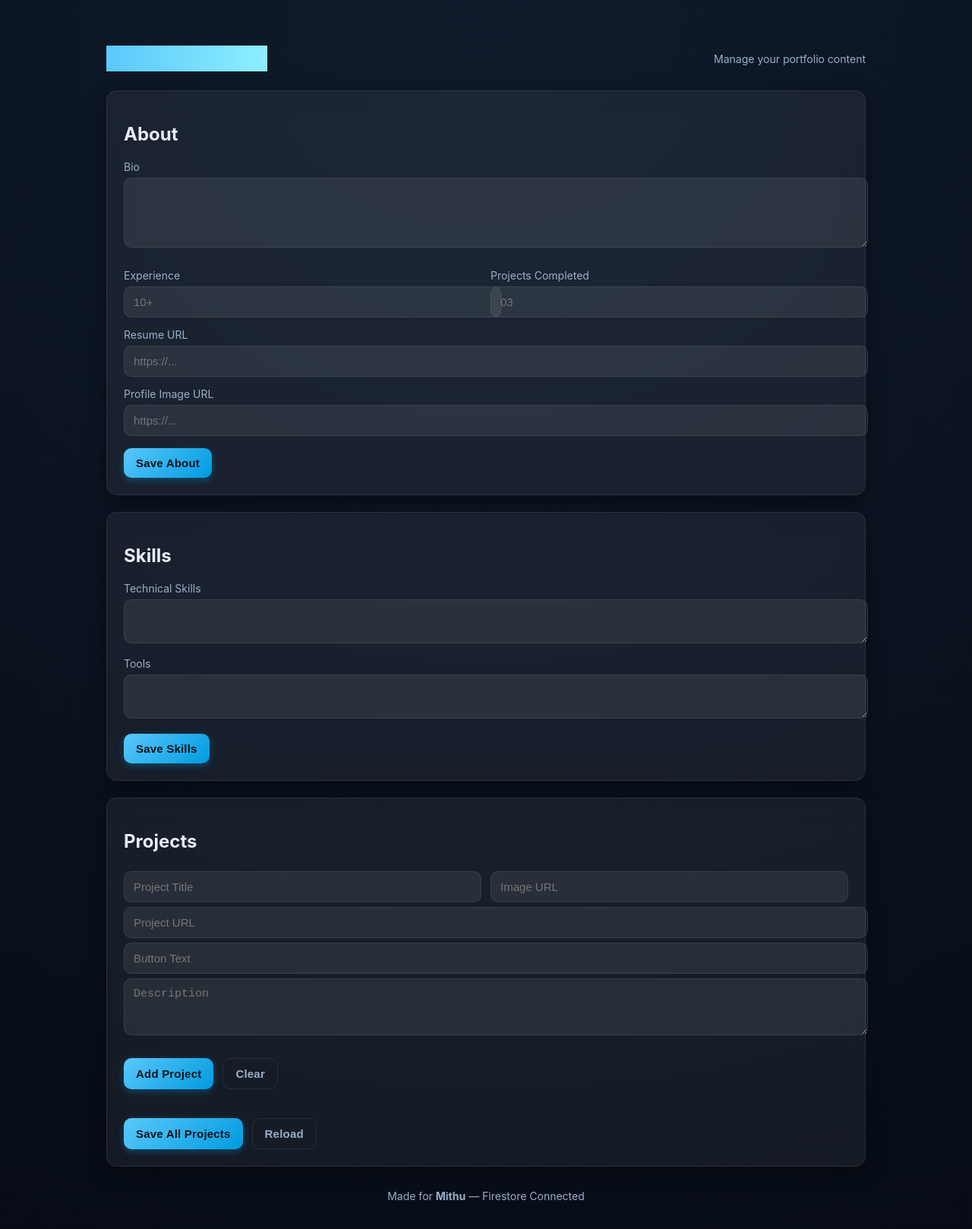
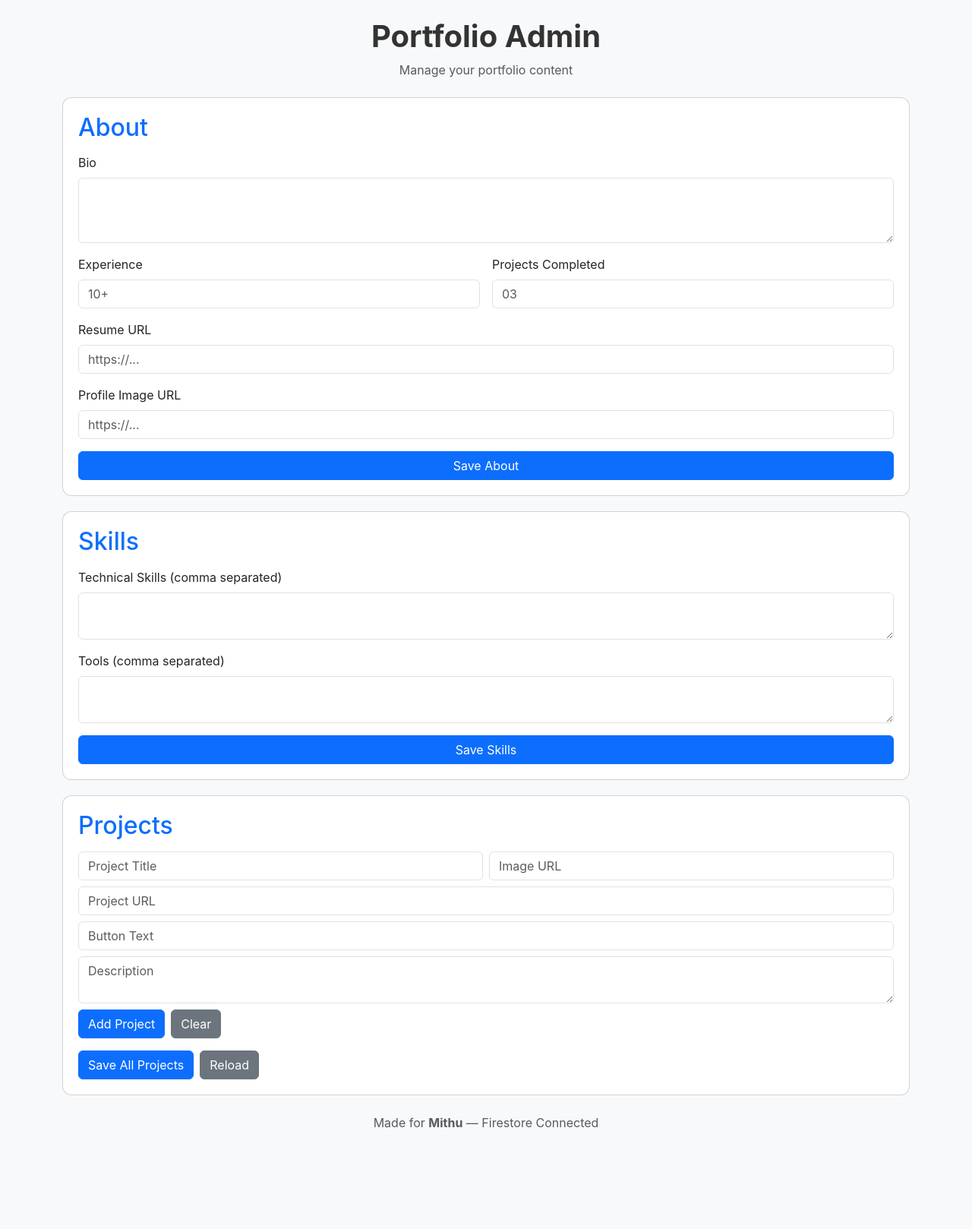
Before and after one commit to MITHU-SAJU/portfolio-update, a plain HTML site: page index.html in a window 1280 px wide. Shown: the whole page at 76% size. After the commit the page ends 1514 px from the top, so only its background shows below. Drawn offline with nearby package versions, Linux system fonts and the light colour scheme; no server answers.

Commit message:
first commit

```diff
--- a/index.html
+++ b/index.html
@@ -2,287 +2,131 @@
 <html lang="en">
 
 <head>
-    <meta charset="utf-8" />
+    <meta charset="UTF-8">
     <title>Portfolio Admin Panel</title>
-    <meta name="viewport" content="width=device-width,initial-scale=1" />
-
+    <meta name="viewport" content="width=device-width, initial-scale=1">
+    <!-- Bootstrap CSS -->
+    <link href="https://cdn.jsdelivr.net/npm/bootstrap@5.3.2/dist/css/bootstrap.min.css" rel="stylesheet">
     <style>
-        /* ================= ROOT VARIABLES ================= */
-        :root {
-            --bg: #0d1117;
-            --card: rgba(255, 255, 255, 0.06);
-            --border: rgba(255, 255, 255, 0.08);
-            --muted: #9baec8;
-            --text: #e6eef6;
-            --accent: #5ac8fa;
-            --accent-dark: #009be0;
-            --radius: 14px;
-            --shadow: 0 8px 25px rgba(0, 0, 0, 0.35);
-            font-family: Inter, system-ui;
+        body {
+            background: #f8f9fa;
+            color: #333;
+            font-family: Inter, system-ui, sans-serif;
         }
 
-        /* ================= BODY ================= */
-        body {
-            margin: 0;
-            background: radial-gradient(circle at top, #0f1a2b, #070c16);
-            color: var(--text);
+        .card {
+            border-radius: 12px;
+            padding: 20px;
+            margin-bottom: 20px;
         }
 
-        .wrap {
-            max-width: 1000px;
-            margin: 40px auto;
-            padding: 20px;
+        .card h2 {
+            color: #0d6efd;
+            margin-bottom: 15px;
         }
 
-        /* ================= HEADER ================= */
-        header {
-            display: flex;
-            align-items: center;
-            justify-content: space-between;
-            margin-bottom: 25px;
-        }
-
-        header h1 {
-            font-size: 28px;
-            margin: 0;
-            background: linear-gradient(90deg, var(--accent), #8defff);
-            color: transparent;
-            font-weight: 700;
-        }
-
-        .tagline {
-            color: var(--muted);
-            font-size: 14px;
-        }
-
-        /* ================= CARD ================= */
-        .card {
-            background: var(--card);
-            border: 1px solid var(--border);
-            border-radius: var(--radius);
-            padding: 22px;
-            margin-top: 22px;
-            box-shadow: var(--shadow);
-            backdrop-filter: blur(18px);
-            transition: 0.25s ease;
-        }
-
-        .card:hover {
-            border-color: rgba(255, 255, 255, 0.15);
-            transform: translateY(-3px);
-        }
-
-        /* ================= LABELS & INPUTS ================= */
-        label {
-            display: block;
-            color: var(--muted);
-            font-size: 14px;
-            margin-top: 14px;
-        }
-
-        input,
-        textarea {
-            width: 100%;
-            padding: 11px 12px;
+        .projects-list .project-item {
+            background: #e9ecef;
             border-radius: 10px;
-            background: rgba(255, 255, 255, 0.08);
-            border: 1px solid var(--border);
-            color: var(--text);
-            margin-top: 6px;
-            font-size: 15px;
-            transition: 0.2s;
-        }
-
-        input:focus,
-        textarea:focus {
-            border-color: var(--accent);
-            outline: none;
-            background: rgba(255, 255, 255, 0.12);
-        }
-
-        textarea {
-            resize: vertical;
-        }
-
-        .row {
-            display: flex;
-            gap: 12px;
-            margin-top: 10px;
-        }
-
-        .col {
-            flex: 1;
-        }
-
-        /* ================= BUTTONS ================= */
-        .btn {
-            background: linear-gradient(135deg, var(--accent), var(--accent-dark));
-            padding: 11px 16px;
-            border-radius: 10px;
-            border: none;
-            color: #041219;
-            font-weight: 700;
-            cursor: pointer;
-            margin-top: 16px;
-            font-size: 15px;
-            letter-spacing: 0.2px;
-            transition: 0.25s ease;
-            box-shadow: 0 3px 10px rgba(0, 174, 255, 0.3);
-        }
-
-        .btn:hover {
-            transform: scale(1.05);
-            box-shadow: 0 6px 14px rgba(0, 174, 255, 0.45);
-        }
-
-        .secondary {
-            background: transparent;
-            border: 1px solid var(--border);
-            color: var(--muted);
-            box-shadow: none;
-        }
-
-        .secondary:hover {
-            background: rgba(255, 255, 255, 0.1);
-        }
-
-        /* ================= PROJECT LIST ================= */
-        .projects-list {
-            margin-top: 12px;
-            display: flex;
-            flex-direction: column;
-            gap: 12px;
-        }
-
-        .project-item {
-            background: rgba(255, 255, 255, 0.05);
-            border: 1px solid var(--border);
-            padding: 14px;
-            border-radius: 10px;
-            display: grid;
-            grid-template-columns: 1fr auto;
-            gap: 14px;
-            transition: 0.25s;
-        }
-
-        .project-item:hover {
-            border-color: var(--accent);
-        }
-
-        .actions {
-            display: flex;
-            flex-direction: column;
-            gap: 8px;
-        }
-
-        .note {
-            font-size: 14px;
-            color: var(--muted);
-            margin-top: 10px;
-        }
-
-        /* ================= FOOTER ================= */
-        footer {
-            margin-top: 30px;
-            color: var(--muted);
-            font-size: 14px;
-            text-align: center;
-        }
-
-        @media (max-width:720px) {
-            .row {
-                flex-direction: column;
-            }
+            padding: 12px;
+            margin-bottom: 10px;
         }
     </style>
 </head>
 
 <body>
-    <div class="wrap">
-        <header>
-            <h1>Portfolio Admin</h1>
-            <div class="tagline">Manage your portfolio content</div>
+    <div class="container py-4">
+
+        <header class="mb-4 text-center">
+            <h1 class="fw-bold">Portfolio Admin</h1>
+            <p class="text-muted">Manage your portfolio content</p>
         </header>
 
-        <!-- ABOUT CARD -->
-        <section class="card">
+        <!-- ABOUT FORM -->
+        <form id="aboutForm">
+            <div class="card">
                 <h2>About</h2>
-
-            <label>Bio</label>
-            <textarea id="aboutBio" rows="4"></textarea>
-
-            <div class="row">
+                <div class="mb-3">
+                    <label for="aboutBio" class="form-label">Bio</label>
+                    <textarea id="aboutBio" rows="3" class="form-control"></textarea>
+                </div>
+                <div class="row g-3 mb-3">
                     <div class="col">
-                    <label>Experience</label>
-                    <input id="aboutExp" placeholder="10+" />
+                        <label for="aboutExp" class="form-label">Experience</label>
+                        <input type="text" id="aboutExp" class="form-control" placeholder="10+">
                     </div>
                     <div class="col">
-                    <label>Projects Completed</label>
-                    <input id="aboutProjects" placeholder="03" />
+                        <label for="aboutProjects" class="form-label">Projects Completed</label>
+                        <input type="text" id="aboutProjects" class="form-control" placeholder="03">
                     </div>
                 </div>
+                <div class="mb-3">
+                    <label for="resumeUrl" class="form-label">Resume URL</label>
+                    <input type="text" id="resumeUrl" class="form-control" placeholder="https://...">
+                </div>
+                <div class="mb-3">
+                    <label for="aboutImg" class="form-label">Profile Image URL</label>
+                    <input type="text" id="aboutImg" class="form-control" placeholder="https://...">
+                </div>
+                <button type="submit" class="btn btn-primary">Save About</button>
+            </div>
+        </form>
 
-            <label>Resume URL</label>
-            <input id="resumeUrl" placeholder="https://..." />
+        <!-- SKILLS FORM -->
+        <form id="skillsForm">
+            <div class="card">
+                <h2>Skills</h2>
+                <div class="mb-3">
+                    <label for="technicalSkills" class="form-label">Technical Skills (comma separated)</label>
+                    <textarea id="technicalSkills" rows="2" class="form-control"></textarea>
+                </div>
+                <div class="mb-3">
+                    <label for="toolSkills" class="form-label">Tools (comma separated)</label>
+                    <textarea id="toolSkills" rows="2" class="form-control"></textarea>
+                </div>
+                <button type="submit" class="btn btn-primary">Save Skills</button>
+            </div>
+        </form>
 
-            <label>Profile Image URL</label>
-            <input id="aboutImg" placeholder="https://..." />
+        <!-- PROJECTS FORM -->
+        <form id="projectsForm">
+            <div class="card">
+                <h2>Projects</h2>
+                <div class="row g-2 mb-2">
+                    <div class="col-md-6">
+                        <input id="projTitle" class="form-control" placeholder="Project Title">
+                    </div>
+                    <div class="col-md-6">
+                        <input id="projImg" class="form-control" placeholder="Image URL">
+                    </div>
+                </div>
+                <div class="mb-2">
+                    <input id="projLink" class="form-control mb-2" placeholder="Project URL">
+                    <input id="projBtnText" class="form-control mb-2" placeholder="Button Text">
+                    <textarea id="projDesc" rows="2" class="form-control" placeholder="Description"></textarea>
+                </div>
+                <div class="d-flex gap-2 mb-2 flex-wrap">
+                    <button type="button" class="btn btn-primary" onclick="addProjectToList()">Add Project</button>
+                    <button type="button" class="btn btn-secondary" onclick="clearProjectInputs()">Clear</button>
+                </div>
+                <div id="projectsList" class="projects-list"></div>
+                <div class="d-flex gap-2 mt-2 flex-wrap">
+                    <button type="submit" class="btn btn-primary">Save All Projects</button>
+                    <button type="button" class="btn btn-secondary" onclick="loadProjectsForEdit()">Reload</button>
+                </div>
+            </div>
+        </form>
 
-            <button class="btn" onclick="updateAbout()">Save About</button>
-        </section>
-
-        <!-- SKILLS CARD -->
-        <section class="card">
-            <h2>Skills</h2>
-
-            <label>Technical Skills</label>
-            <textarea id="technicalSkills" rows="2"></textarea>
-
-            <label>Tools</label>
-            <textarea id="toolSkills" rows="2"></textarea>
-
-            <button class="btn" onclick="updateSkills()">Save Skills</button>
-        </section>
-
-        <!-- PROJECT CARD -->
-        <section class="card">
-            <h2>Projects</h2>
-
-            <div class="row">
-                <input id="projTitle" placeholder="Project Title" />
-                <input id="projImg" placeholder="Image URL" />
-            </div>
-
-            <input id="projLink" placeholder="Project URL" />
-            <input id="projBtnText" placeholder="Button Text" />
-            <textarea id="projDesc" rows="3" placeholder="Description"></textarea>
-
-            <div class="row">
-                <button class="btn" onclick="addProjectToList()">Add Project</button>
-                <button class="btn secondary" onclick="clearProjectInputs()">Clear</button>
-            </div>
-
-            <div id="projectsList" class="projects-list"></div>
-
-            <div class="row" style="margin-top:10px">
-                <button class="btn" onclick="saveAllProjects()">Save All Projects</button>
-                <button class="btn secondary" onclick="loadProjectsForEdit()">Reload</button>
-            </div>
-        </section>
-
-        <footer>
+        <footer class="text-center mt-4 text-muted">
             Made for <strong>Mithu</strong> — Firestore Connected
         </footer>
     </div>
 
+    <!-- Firebase + JS -->
     <script type="module">
-        // ---------- IMPORTS ----------
         import { initializeApp } from "https://www.gstatic.com/firebasejs/10.8.0/firebase-app.js";
-    import {
-      getFirestore, doc, getDoc, setDoc
-    } from "https://www.gstatic.com/firebasejs/10.8.0/firebase-firestore.js";
+  import { getFirestore, doc, getDoc, setDoc } from "https://www.gstatic.com/firebasejs/10.8.0/firebase-firestore.js";
 
-    // ---------- FIREBASE CONFIG (keep your config) ----------
   const firebaseConfig = {
     apiKey: "AIzaSyDLPUtK-NGtlOQUdS_Fe19NqcRiz3eFeCk",
     authDomain: "portfolio-update-cc2b4.firebaseapp.com",
@@ -292,18 +136,14 @@
   const app = initializeApp(firebaseConfig);
   const db = getFirestore(app);
 
-    // ---------- Local state for projects editing ----------
+  const $ = id => document.getElementById(id);
   let projectsBuffer = [];
 
-    // ---------- UTIL ----------
-    const $ = id => document.getElementById(id);
-
-    // ---------- LOAD existing about/skills/projects to prefill ----------
-    async function loadAllPrefill(){
-      // ABOUT
+  // ------------------ LOAD DATA ------------------
+  async function loadAllPrefill() {
     try {
       const aboutSnap = await getDoc(doc(db, "portfolio", "about"));
-        if (aboutSnap.exists()){
+      if (aboutSnap.exists()) {
         const d = aboutSnap.data();
         $("aboutBio").value = d.bio || "";
         $("aboutExp").value = d.experience || "";
@@ -313,7 +153,6 @@
       }
     } catch(e){ console.error("load about:", e); }
 
-      // SKILLS
     try {
       const skillsSnap = await getDoc(doc(db, "portfolio", "skills"));
       if (skillsSnap.exists()){
@@ -323,17 +162,13 @@
       }
     } catch(e){ console.error("load skills:", e); }
 
-      // PROJECTS
     await loadProjectsForEdit();
   }
 
   async function loadProjectsForEdit(){
     try {
       const projSnap = await getDoc(doc(db, "portfolio", "projects"));
-        projectsBuffer = [];
-        if (projSnap.exists()){
-          projectsBuffer = projSnap.data().projects || [];
-        }
+      projectsBuffer = projSnap.exists() ? projSnap.data().projects || [] : [];
     } catch(e){ console.error("load projects:", e); }
     renderProjectsList();
   }
@@ -341,30 +176,29 @@
   function renderProjectsList(){
     const list = $("projectsList");
     list.innerHTML = "";
-      projectsBuffer.forEach((p, idx) => {
+    projectsBuffer.forEach((p, idx)=>{
       const item = document.createElement("div");
-        item.className = "project-item";
+      item.className = "project-item d-flex justify-content-between align-items-start flex-wrap";
       item.innerHTML = `
-          <div class="project-inputs">
-            <input class="pTitle" data-idx="${idx}" value="${escapeHtml(p.title||'')}" placeholder="Title" />
-            <input class="pImg" data-idx="${idx}" value="${escapeHtml(p.img||'')}" placeholder="Image URL" />
-            <input class="pLink" data-idx="${idx}" value="${escapeHtml(p.link||'')}" placeholder="Link" />
-            <input class="pBtn" data-idx="${idx}" value="${escapeHtml(p.linkText||'')}" placeholder="Button Text" />
-            <textarea class="pDesc" data-idx="${idx}" rows="2" placeholder="Description">${escapeHtml(p.desc||'')}</textarea>
+        <div class="flex-grow-1">
+          <input class="pTitle mb-1 form-control" data-idx="${idx}" value="${p.title||''}" placeholder="Title">
+          <input class="pImg mb-1 form-control" data-idx="${idx}" value="${p.img||''}" placeholder="Image URL">
+          <input class="pLink mb-1 form-control" data-idx="${idx}" value="${p.link||''}" placeholder="Link">
+          <input class="pBtn mb-1 form-control" data-idx="${idx}" value="${p.linkText||''}" placeholder="Button Text">
+          <textarea class="pDesc mb-1 form-control" data-idx="${idx}" rows="2" placeholder="Description">${p.desc||''}</textarea>
         </div>
-          <div class="actions">
-            <button class="btn secondary" onclick="editProject(${idx})">Save</button>
-            <button class="btn secondary" onclick="removeProject(${idx})">Remove</button>
+        <div class="d-flex flex-column gap-1 ms-2">
+          <button type="button" class="btn btn-secondary btn-sm" onclick="editProject(${idx})">Save</button>
+          <button type="button" class="btn btn-secondary btn-sm" onclick="removeProject(${idx})">Remove</button>
         </div>
       `;
       list.appendChild(item);
     });
   }
 
-    // small helper to avoid breaking HTML with quotes
   function escapeHtml(s=''){ return String(s).replaceAll('"','&quot;').replaceAll('<','&lt;').replaceAll('>','&gt;'); }
 
-    // ---------- Add project to local buffer ----------
+  // ------------------ PROJECTS ------------------
   window.addProjectToList = function(){
     const p = {
       title: $("projTitle").value.trim(),
@@ -376,71 +210,70 @@
     if (!p.title) { alert("Enter project title"); return; }
     projectsBuffer.push(p);
     renderProjectsList();
-      // clear inputs
-      $("projTitle").value=""; $("projDesc").value=""; $("projImg").value=""; $("projLink").value=""; $("projBtnText").value="";
-    };
+    clearProjectInputs();
+  }
 
   window.clearProjectInputs = function(){
     $("projTitle").value=""; $("projDesc").value=""; $("projImg").value=""; $("projLink").value=""; $("projBtnText").value="";
-    };
+  }
 
-    // edit / remove individual project in buffer
   window.editProject = function(idx){
     const list = document.querySelectorAll("#projectsList .project-item")[idx];
     if (!list) return;
-      const title = list.querySelector(".pTitle").value;
-      const img = list.querySelector(".pImg").value;
-      const link = list.querySelector(".pLink").value;
-      const btn = list.querySelector(".pBtn").value;
-      const desc = list.querySelector(".pDesc").value;
-      projectsBuffer[idx] = { title, img, link, linkText: btn, desc };
+    projectsBuffer[idx] = {
+      title: list.querySelector(".pTitle").value,
+      img: list.querySelector(".pImg").value,
+      link: list.querySelector(".pLink").value,
+      linkText: list.querySelector(".pBtn").value,
+      desc: list.querySelector(".pDesc").value
+    };
     renderProjectsList();
-    };
+  }
 
   window.removeProject = function(idx){
     projectsBuffer.splice(idx,1);
     renderProjectsList();
-    };
+  }
 
-    // ---------- Save all projects to Firestore (/portfolio/projects) ----------
-    window.saveAllProjects = async function(){
+  // ------------------ FORM SUBMITS ------------------
+  $("aboutForm").addEventListener("submit", async function(e){
+    e.preventDefault();
     try {
-        await setDoc(doc(db, "portfolio", "projects"), { projects: projectsBuffer });
-        alert("Projects saved.");
-      } catch(e){ console.error(e); alert("Error saving projects: "+e.message); }
-    };
-
-    // ---------- Update About ----------
-    window.updateAbout = async function(){
-      try {
-        const payload = {
+      await setDoc(doc(db, "portfolio", "about"), {
         bio: $("aboutBio").value.trim(),
         experience: $("aboutExp").value.trim(),
         projectsDone: $("aboutProjects").value.trim(),
         resumeUrl: $("resumeUrl").value.trim(),
         aboutImg: $("aboutImg").value.trim()
-        };
-        await setDoc(doc(db, "portfolio", "about"), payload);
-        alert("About saved.");
+      });
+      alert("About saved!");
+      this.reset();
     } catch(e){ console.error(e); alert("Error saving about: "+e.message); }
-    };
+  });
 
-    // ---------- Update Skills ----------
-    window.updateSkills = async function(){
+  $("skillsForm").addEventListener("submit", async function(e){
+    e.preventDefault();
     try {
       const technical = ($("technicalSkills").value || "").split(",").map(s=>s.trim()).filter(Boolean);
       const tools = ($("toolSkills").value || "").split(",").map(s=>s.trim()).filter(Boolean);
       await setDoc(doc(db, "portfolio", "skills"), { technical, tools });
-        alert("Skills saved.");
+      alert("Skills saved!");
+      this.reset();
     } catch(e){ console.error(e); alert("Error saving skills: "+e.message); }
-    };
+  });
 
-    // ---------- Save all projects wrapper for button ----------
-    window.saveAllProjects = window.saveAllProjects;
+  $("projectsForm").addEventListener("submit", async function(e){
+    e.preventDefault();
+    try {
+      await setDoc(doc(db, "portfolio", "projects"), { projects: projectsBuffer });
+      alert("Projects saved!");
+      this.reset();
+      projectsBuffer = [];
+      renderProjectsList();
+    } catch(e){ console.error(e); alert("Error saving projects: "+e.message); }
+  });
 
-    // ---------- Initialize: load existing values ----------
   loadAllPrefill();
-
 </script>
 </body>
 
```
Lines whose indentation alone changed are shown as unchanged.
